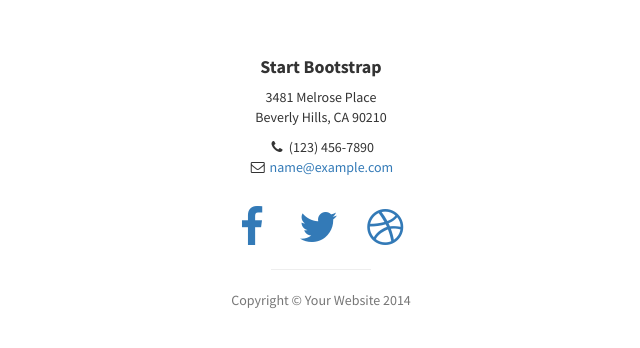
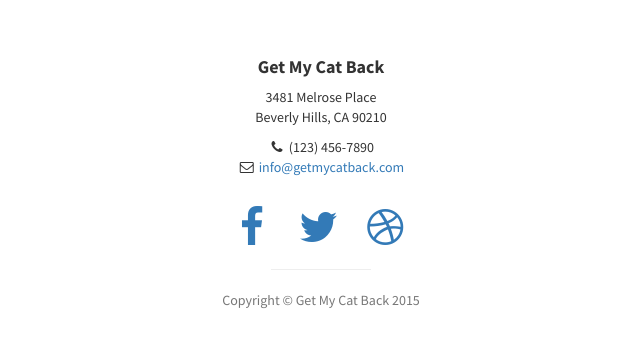
Before and after one commit to aczietlow/catdrones, a plain HTML site: page catdrone-theme/index.html in a window 1280 px wide. Shown: the part 3083-3431 px from the top of the page, 319-959 px from the left. Drawn offline with nearby package versions, Linux system fonts and the light colour scheme; no server answers.

Commit message:
Update the home page footer

```diff
--- a/catdrone-theme/index.html
+++ b/catdrone-theme/index.html
@@ -282,12 +282,12 @@
         <div class="container">
             <div class="row">
                 <div class="col-lg-10 col-lg-offset-1 text-center">
-                    <h4><strong>Start Bootstrap</strong>
+                    <h4><strong>Get My Cat Back</strong>
                     </h4>
                     <p>3481 Melrose Place<br>Beverly Hills, CA 90210</p>
                     <ul class="list-unstyled">
                         <li><i class="fa fa-phone fa-fw"></i> (123) 456-7890</li>
-                        <li><i class="fa fa-envelope-o fa-fw"></i>  <a href="mailto:name@example.com">name@example.com</a>
+                        <li><i class="fa fa-envelope-o fa-fw"></i>  <a href="mailto:info@getmycatback.com">info@getmycatback.com</a>
                         </li>
                     </ul>
                     <br>
@@ -303,7 +303,7 @@
                         </li>
                     </ul>
                     <hr class="small">
-                    <p class="text-muted">Copyright &copy; Your Website 2014</p>
+                    <p class="text-muted">Copyright &copy; Get My Cat Back 2015</p>
                 </div>
             </div>
         </div>
```
